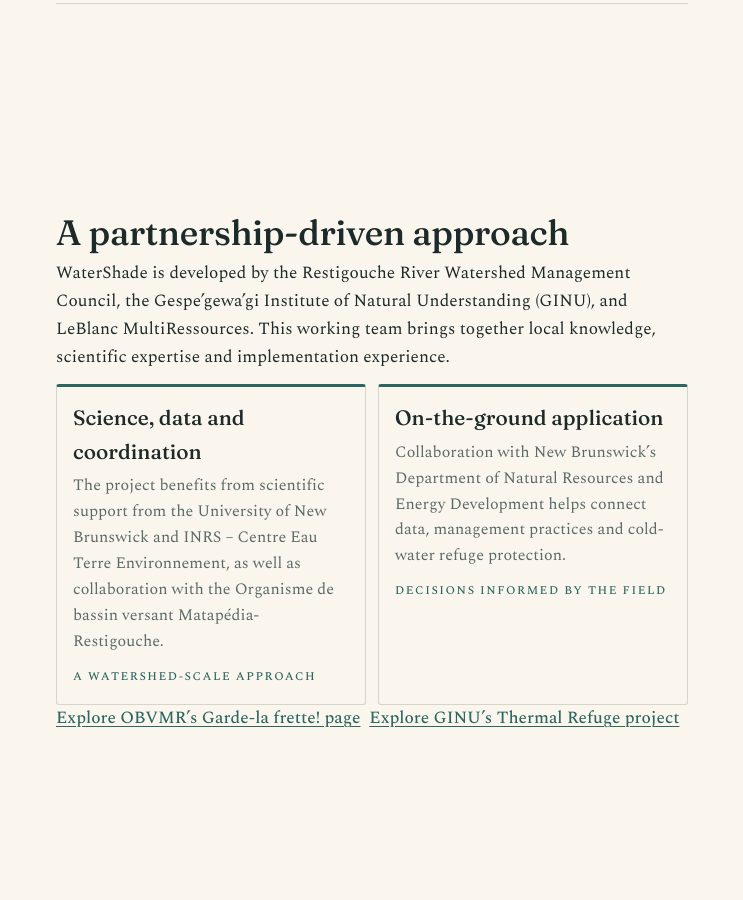
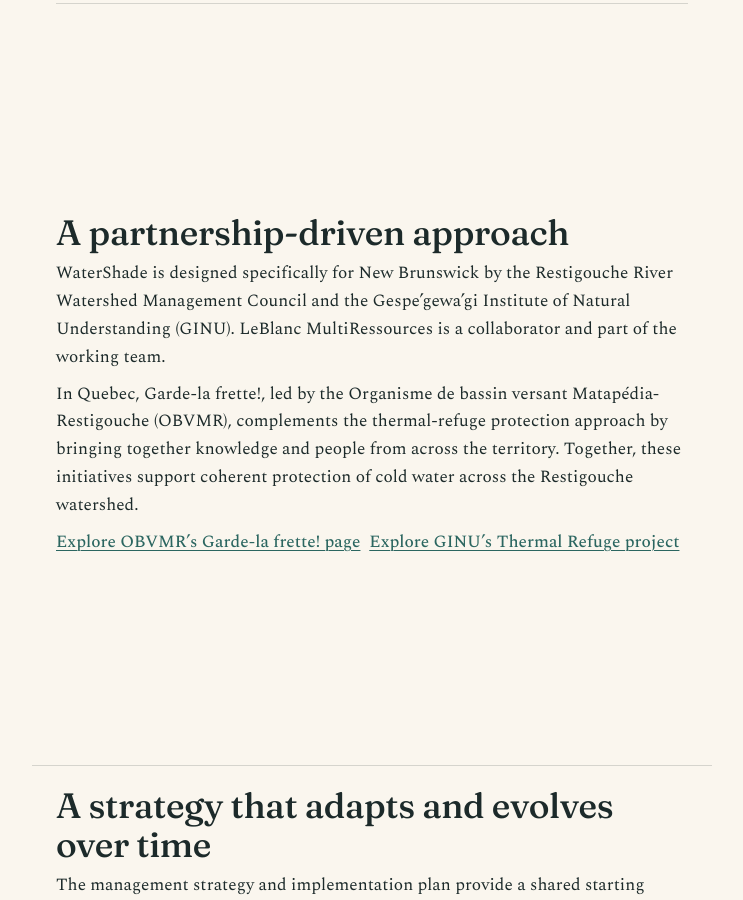
Before and after one commit to foxah047-stack/secure, a Jekyll site: the page built from _projects/watershade.md, in a window 1280 px wide and 900 px high, scrolled down 3913 px. Shown: the whole window, without its empty margins (268-1011 px from the left). Built offline with Jekyll 4.4.1, drawn with Linux system fonts in a browser that asks for light colours; some web fonts are replaced.

Commit message:
Clarify WaterShade partnership roles

```diff
--- a/_projects/watershade.md
+++ b/_projects/watershade.md
@@ -277,19 +277,8 @@
   <section class="ws-reveal">
     <div class="ws-in">
       <h2>Une démarche portée par des partenariats</h2>
-      <p>WaterShade est élaboré par le Conseil de gestion du bassin versant de la rivière Restigouche, le Gespe’gewa’gi Institute of Natural Understanding (GINU) et LeBlanc MultiRessources. Cette équipe de travail réunit la connaissance du territoire, l’expertise scientifique et l’expérience de mise en œuvre.</p>
-      <div class="ws-sites">
-        <div class="ws-site">
-          <h3>Science, données et coordination</h3>
-          <p>Le projet bénéficie de l’appui scientifique de l’Université du Nouveau-Brunswick et de l’INRS – Centre Eau Terre Environnement, ainsi que d’une collaboration avec l’Organisme de bassin versant Matapédia-Restigouche.</p>
-          <span class="soon">Une approche à l’échelle du bassin</span>
-        </div>
-        <div class="ws-site">
-          <h3>Application sur le territoire</h3>
-          <p>La collaboration avec le ministère des Ressources naturelles et du Développement de l’énergie du Nouveau-Brunswick aide à relier les données, les pratiques de gestion et la protection des refuges d’eau froide.</p>
-          <span class="soon">Des décisions informées par le terrain</span>
-        </div>
-      </div>
+      <p>WaterShade est conçu spécifiquement pour le Nouveau-Brunswick par le Conseil de gestion du bassin versant de la rivière Restigouche et le Gespe’gewa’gi Institute of Natural Understanding (GINU). LeBlanc MultiRessources agit comme collaborateur et fait partie de l’équipe de travail.</p>
+      <p>Au Québec, le projet Garde-la frette!, chapeauté par l’Organisme de bassin versant Matapédia-Restigouche (OBVMR), complète l’approche de protection des refuges thermiques en mobilisant les connaissances et les acteurs du territoire. Ensemble, ces initiatives soutiennent une protection cohérente des eaux froides à l’échelle du bassin versant de la Restigouche.</p>
       <p class="ws-partner-links"><a href="https://www.matapediarestigouche.org/garde-la-frette" target="_blank" rel="noopener">Découvrir Garde-la frette! de l’OBVMR</a><a href="https://ginu.co/?p=2902" target="_blank" rel="noopener">Découvrir le projet Thermal Refuge de GINU</a></p>
     </div>
   </section>
@@ -321,7 +310,7 @@
     <li><span class="n">2025</span><div><h3>Focusing on priority assets</h3><p>Development of conservation plans for selected sub-watersheds, thermal-regime characterization and ongoing data collection to guide interventions.</p></div></li>
     <li><span class="n">2026</span><div><h3>Optimizing conservation plans</h3><p>Plan updates, addition of flow data, continued thermal monitoring and collaboration with the department to align management actions.</p></div></li>
   </ol></div></section>
-  <section class="ws-reveal"><div class="ws-in"><h2>A partnership-driven approach</h2><p>WaterShade is developed by the Restigouche River Watershed Management Council, the Gespe’gewa’gi Institute of Natural Understanding (GINU), and LeBlanc MultiRessources. This working team brings together local knowledge, scientific expertise and implementation experience.</p><div class="ws-sites"><div class="ws-site"><h3>Science, data and coordination</h3><p>The project benefits from scientific support from the University of New Brunswick and INRS – Centre Eau Terre Environnement, as well as collaboration with the Organisme de bassin versant Matapédia-Restigouche.</p><span class="soon">A watershed-scale approach</span></div><div class="ws-site"><h3>On-the-ground application</h3><p>Collaboration with New Brunswick’s Department of Natural Resources and Energy Development helps connect data, management practices and cold-water refuge protection.</p><span class="soon">Decisions informed by the field</span></div></div><p class="ws-partner-links"><a href="https://www.matapediarestigouche.org/garde-la-frette" target="_blank" rel="noopener">Explore OBVMR’s Garde-la frette! page</a><a href="https://ginu.co/?p=2902" target="_blank" rel="noopener">Explore GINU’s Thermal Refuge project</a></p></div></section>
+  <section class="ws-reveal"><div class="ws-in"><h2>A partnership-driven approach</h2><p>WaterShade is designed specifically for New Brunswick by the Restigouche River Watershed Management Council and the Gespe’gewa’gi Institute of Natural Understanding (GINU). LeBlanc MultiRessources is a collaborator and part of the working team.</p><p>In Quebec, Garde-la frette!, led by the Organisme de bassin versant Matapédia-Restigouche (OBVMR), complements the thermal-refuge protection approach by bringing together knowledge and people from across the territory. Together, these initiatives support coherent protection of cold water across the Restigouche watershed.</p><p class="ws-partner-links"><a href="https://www.matapediarestigouche.org/garde-la-frette" target="_blank" rel="noopener">Explore OBVMR’s Garde-la frette! page</a><a href="https://ginu.co/?p=2902" target="_blank" rel="noopener">Explore GINU’s Thermal Refuge project</a></p></div></section>
   <section class="ws-reveal"><div class="ws-in ws-close"><h2>A strategy that adapts and evolves over time</h2><p>The management strategy and implementation plan provide a shared starting point. WaterShade evolves with new data, field results, partner knowledge and changing conditions across the watershed.</p></div></section>
   </div>
 </article>
```
